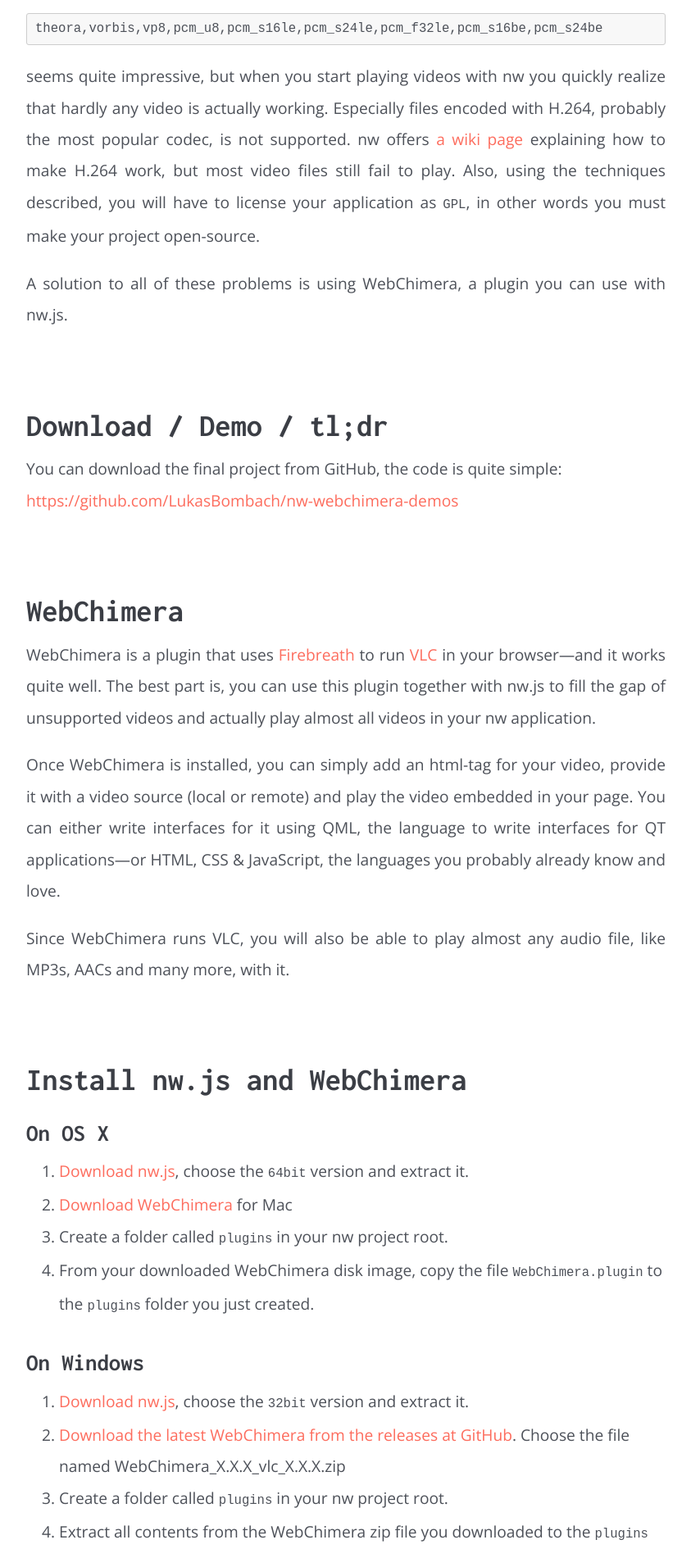
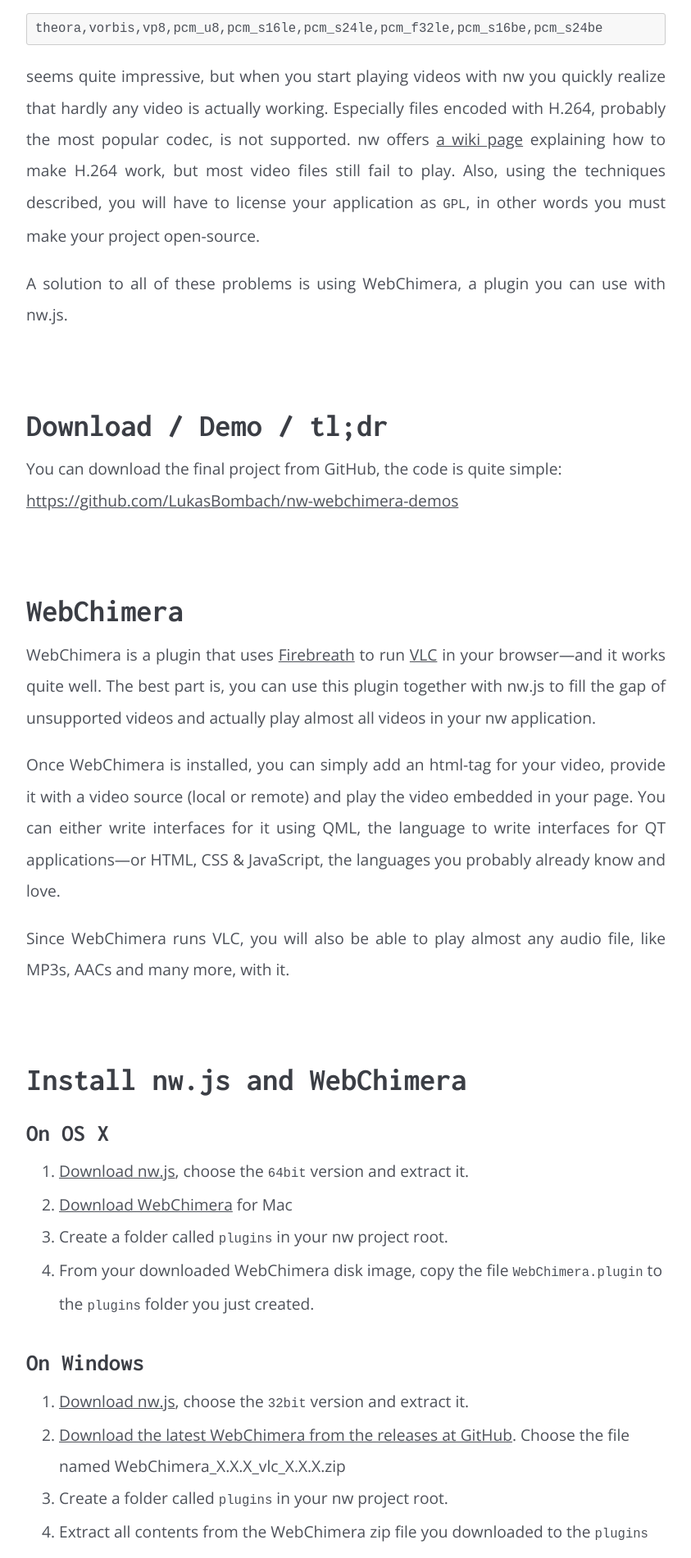
Before and after one commit to LukasBombach/LukasBombach.github.io, a Jekyll site: the page built from _posts/2015-04-06-videos-with-node-webkit.md, in a window 1280 px wide. Shown: the part 1169-3070 px from the top of the page at 82% size, without its empty margins (218-1061 px from the left). Built offline with Jekyll 4.4.1, drawn with Linux system fonts in a browser that asks for light colours.

Commit message:
Link typography

```diff
--- a/stylesheets/blog.css
+++ b/stylesheets/blog.css
@@ -15,8 +15,8 @@
 }
 
 a {
-  color: #fd6c5d;
-  text-decoration: none;
+  color: inherit;
+  text-decoration: underline;
   word-wrap: break-word;
 }
 
```
